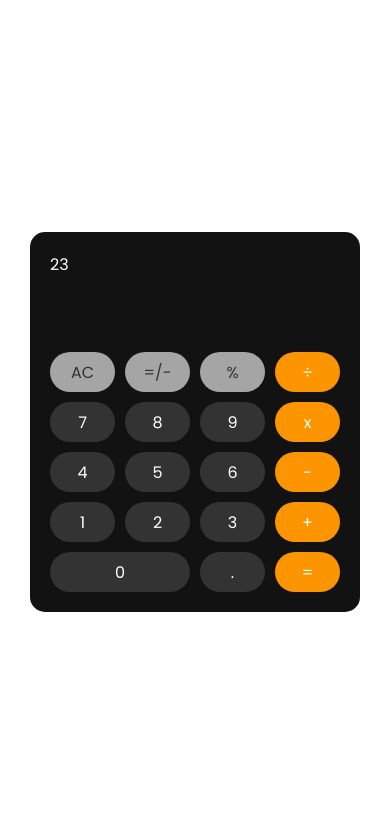
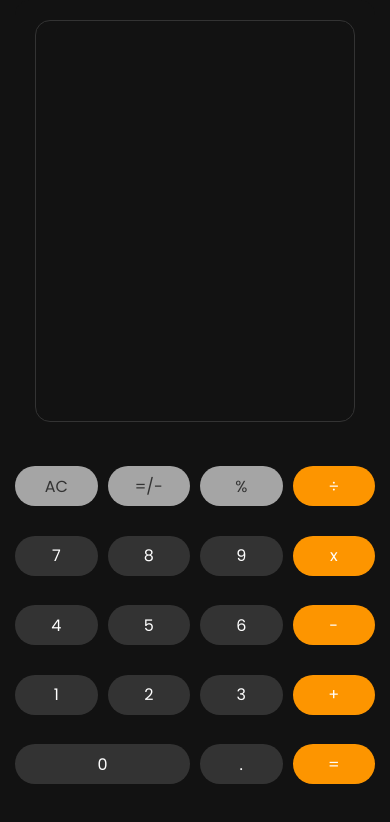
Before and after one commit to Veteranalpha/calculator, a plain HTML site: page index.html in a window 390 px wide. Drawn offline with Linux system fonts and the light colour scheme.

Commit message:
little changes in responsiveness

```diff
--- a/index.html
+++ b/index.html
@@ -13,7 +13,7 @@
 </head>
 <body>
     <div class="container">
-        <div class="screen">23</div>
+        <div class="screen"></div>
         <div class="keys">
             <div class="key adv">AC</div>
             <div class="key adv">=/-</div>
--- a/style.css
+++ b/style.css
@@ -12,7 +12,8 @@ body{
 }
 
 .container{
-    max-width: 450px;
+    position: relative;
+    max-width: 250px;
     margin: 0px 30px;
     width: calc(100% - 30px);
     background-color: #121212;
@@ -34,7 +35,6 @@ body{
 .key{
     width: 30px;
     height: 40px;
-    /* background-color: orange; */
     border-radius: 20px;
     width: 100%;
     display: flex;
@@ -42,11 +42,12 @@ body{
     align-items: center;
     cursor: pointer;
 }
+
+.key:hover{
+    opacity: 0.7;
+}
 .key:nth-child(17){
     grid-column: span 2;
-}
-.key:hover{
-    opacity: 0.7;
 }
 .adv{
     background-color:#A5A5A5;
@@ -59,3 +60,31 @@ body{
 .num{
     background-color: #333333;
 }
+@media (max-width:500px) {
+    body{
+        background-color: #121212;
+    }
+    .container{
+        position: relative;
+        max-width: 100%;
+        height: 100%;
+        margin: 0px 0px;
+    }
+    .screen{
+        width: 100%;
+        height: 50%;
+        border-radius: 15px;
+        color: #ffffff;
+        border: 1px solid #333333;
+    }
+    .keys{
+        position: absolute;
+        height: 40%;
+        bottom: 40px;
+        right: 0;
+        left: 0;
+    }
+    .key{
+
+    }
+}
```
